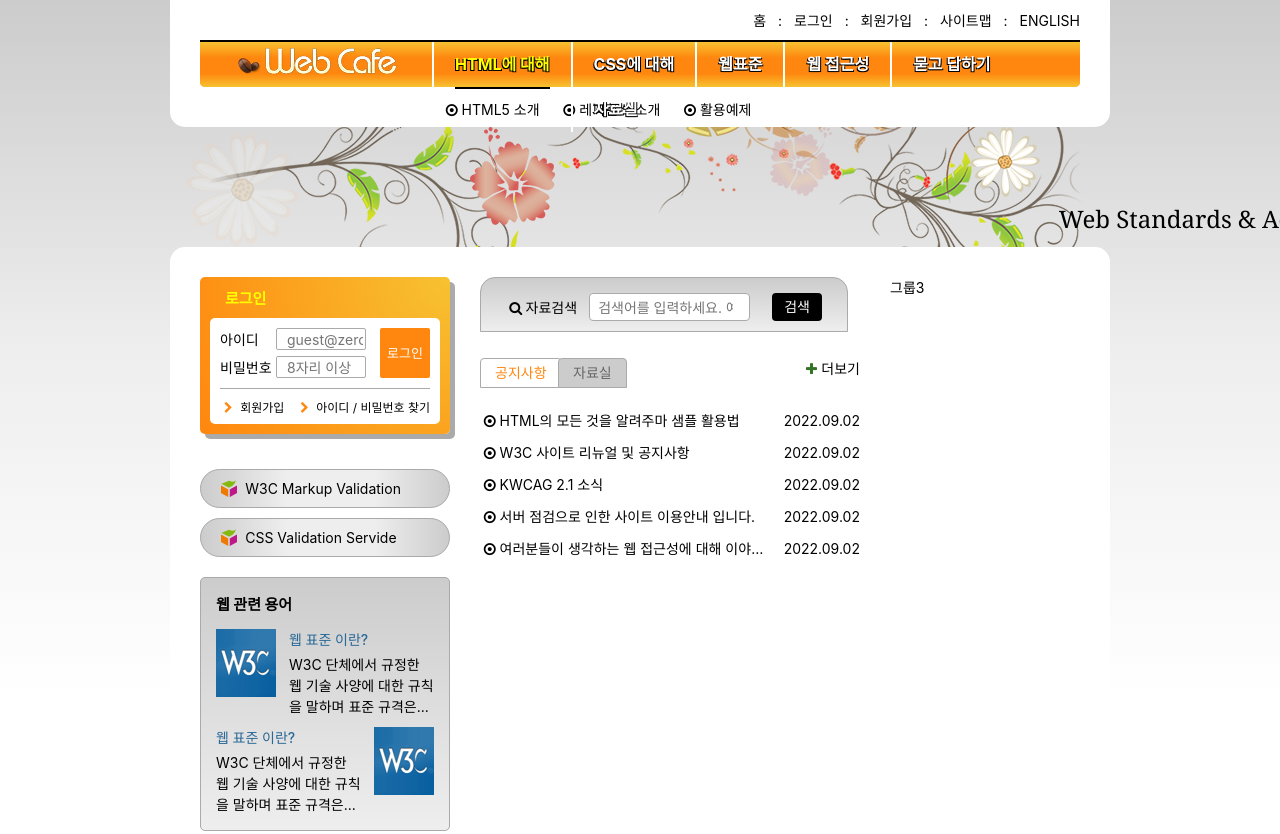
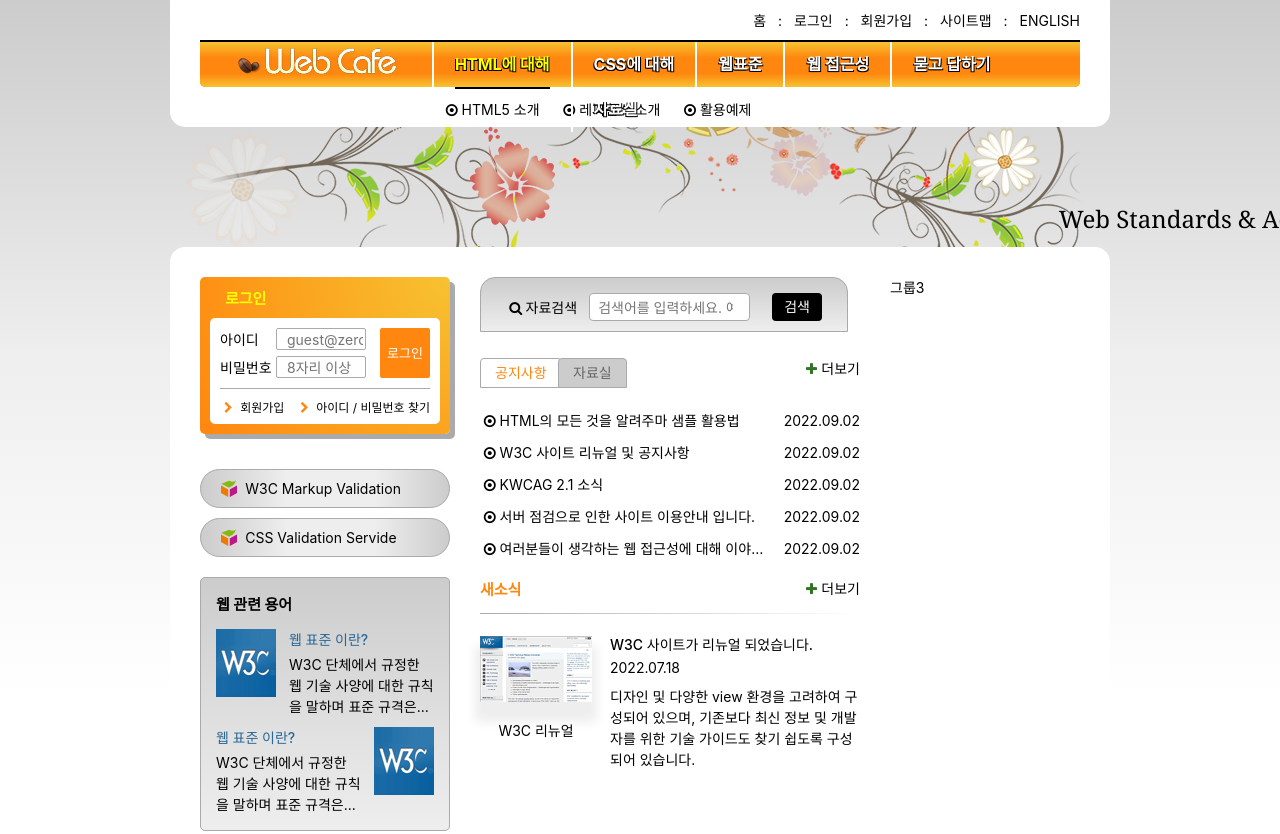
Before and after one commit to PisoDev77/zeroConnecTo, a website: page HTML5/index.html in a window 1280 px wide. Shown: the top 834 px of the page. Drawn offline with Linux system fonts and the light colour scheme; a web font is replaced by a local one.

Commit message:
새소식 마크업 및 디자인 완성

```diff
--- a/HTML5/css/index.css
+++ b/HTML5/css/index.css
@@ -614,6 +614,117 @@ a{
                 color: hsla(110, 50%, 30%, 1);
             }
 
+        /* 새소식 */
+        /*
+        .news{
+            margin-top: 20px;
+
+            position: relative;
+        }
+        .news-title{
+            color: orange;
+            top:0;
+            padding: 8px;
+            width: 320px;
+            border-image: linear-gradient(to right, #eee 0%, #fff 100%);
+            border-bottom: 5px solid ;
+        }
+        .news-more{
+            position: absolute;
+            background-color: blue;
+            top:0;
+            right: 0;
+        }
+        .news-item{
+            padding-top: 48px;
+            position: relative;
+
+        }
+            .news-item-title, .news-item-brief, .news-item-date{
+                background-color: pink;
+                width: 250px;
+                float: right;
+            }
+            .news-item-title{
+            }
+            .news-item-date{
+                background-color: lime;
+                padding-top: 8px;
+            }
+            .news-item-brief{
+                margin-top: 10px;
+                width: 250px;
+            }
+            .news-item-thumbnail {
+                display: flex;
+                background-color: aliceblue;
+                flex-direction: column;
+                align-items: center;
+                gap:12px;
+            }
+            .news-item-thumbnail > img{
+                box-shadow: 5px 5px 5px 5px gray;
+            }
+        */
+
+        .news{
+            margin-top: 20px;
+            position: relative;
+        }
+        .news::before{
+            content: "";
+            position: absolute;
+            width: 100%;
+            height: 1px;
+            background: #aaa linear-gradient(90deg, #aaa, #fff);
+            top:35px;
+        }
+        .news-title{
+            font-size: 1.5rem;
+            font-weight: 700;
+            color: #FF870F;
+        }
+        .news-more{
+            position: absolute;
+            top: -8px;
+            right: -8px;
+            padding: 8px;
+        }
+
+
+        .news-link{
+            display: block;
+        }
+        .news-item{
+            margin-top:35px;
+            padding-left: 130px;
+            position: relative;
+        }
+        .news-item-title{
+            font-weight: 500;
+            margin-bottom: 5px;
+        }
+            .news-item-thumbnail{
+                position: absolute;
+                top: 2PX;
+                left: 0;
+                text-align: center;
+
+            }
+            .news-item-thumbnail > img{
+                box-shadow: 0 15px 10px 5px #eee;
+            }
+            .news-item-thumbnail figcaption{
+                margin-top: 15px;
+            }
+
+            .news-item-brief{
+                margin-top: 10px;
+                line-height: 1.5;
+            }
+
+
+
         .group3{
             width: 190px;
         }
--- a/HTML5/index.html
+++ b/HTML5/index.html
@@ -337,7 +337,28 @@
           </section>
         </div>
 
+        <section class="news">
+          <h2 class="news-title">새소식</h2>
+          <a href="/" class="news-link">
+            <article class="news-item">
+              <h3 class="news-item-title">W3C 사이트가 리뉴얼 되었습니다.</h3>
+              <time class="news-item-date" datetime="2022-07-18T16:19:23">2022.07.18</time>
+              <p class="news-item-brief">
+                디자인 및 다양한 view 환경을 고려하여 구성되어 있으며,
+                기존보다 최신 정보 및 개발자를 위한 기술 가이드도
+                찾기 쉽도록 구성되어 있습니다.
+              </p>
+              <figure class="news-item-thumbnail">
+                <img src="./assets/news.gif" alt="W3C 사이트가 HTML5 발표 후 새롭게 리뉴얼 된 모습" />
+                <figcaption>W3C 리뉴얼</figcaption>
+              </figure>
+            </article>
+          </a>
+          <a href="/" class="icon-plus news-more more" title="새소식">더보기</a>
+        </section>
+
       </div>
+
       <div class="group group3">그룹3</div>
       <!-- <div class="clearfix"></div> -->
 
```
